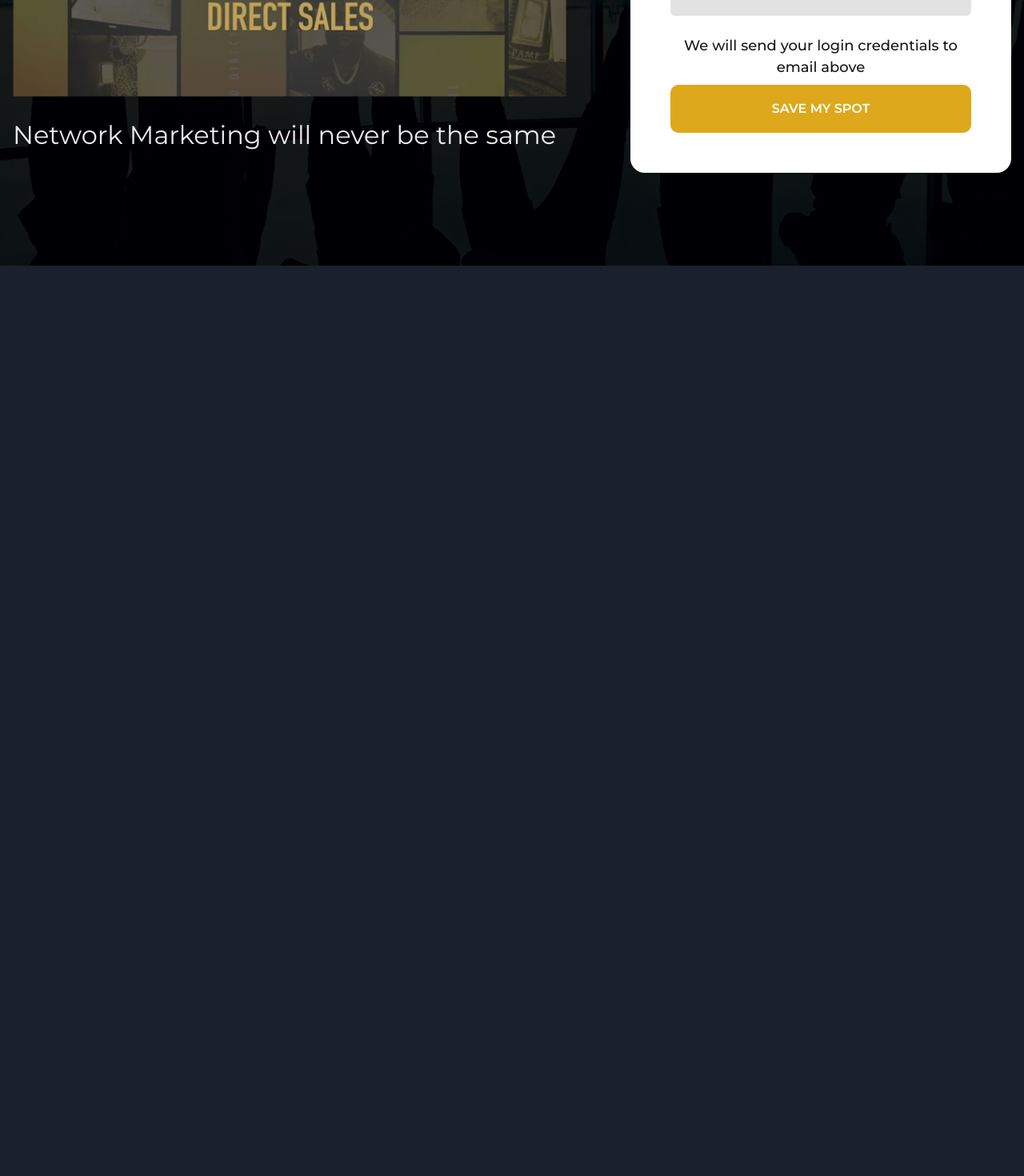
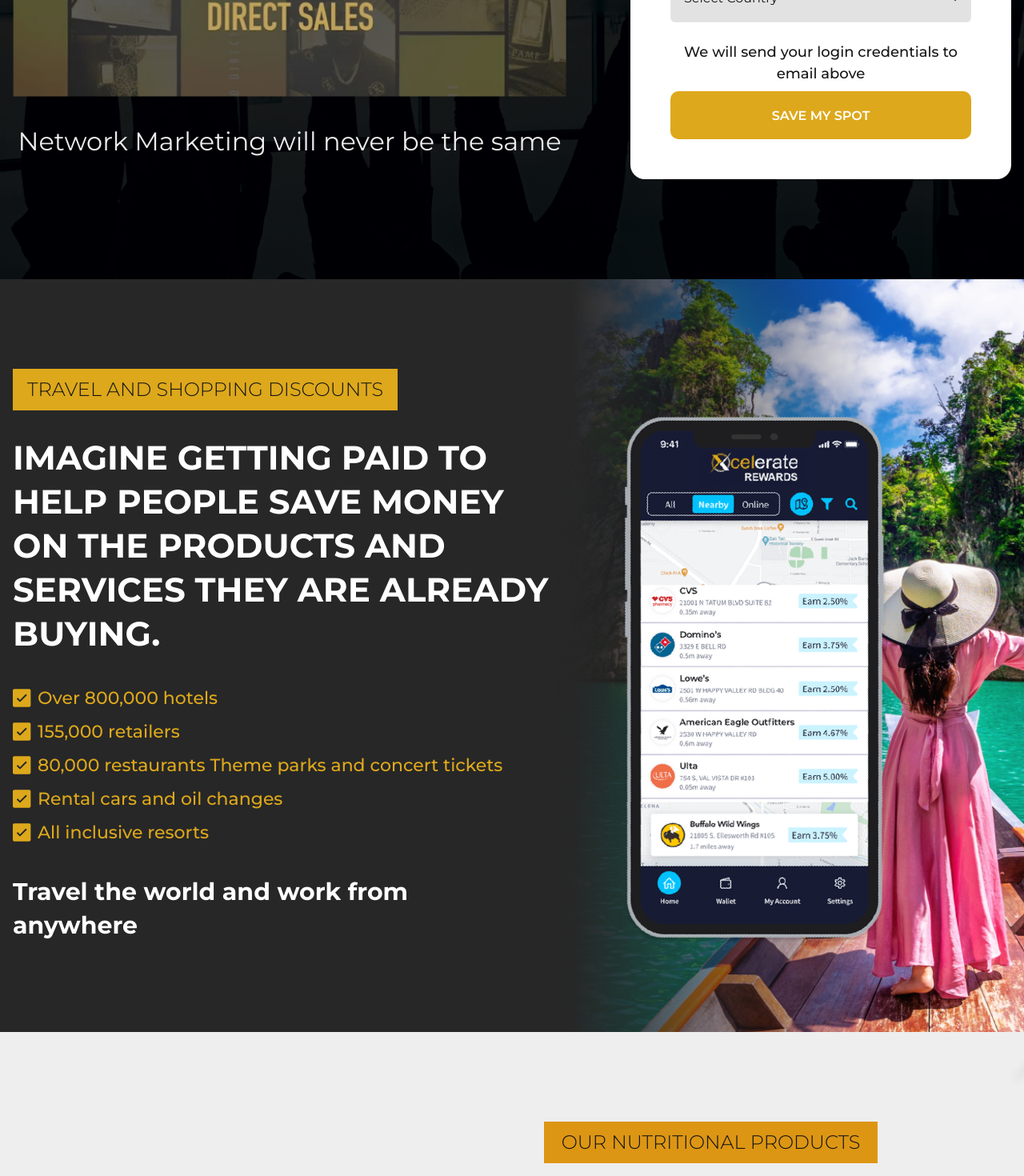
Before and after one commit to anamika-nandi/kula-app, a Next.js app: page / in a window 1280 px wide. Shown: the part 960-2430 px from the top of the page at 80% size. Before the commit the page ends 1292 px from the top, so only its background shows below. Built offline with nearby package versions, Linux system fonts and the light colour scheme.

Commit message:
refactor: Update Hero and TravelShoppSec components with Chakra UI styles and positioning

```diff
--- a/src/app/components/Hero.tsx
+++ b/src/app/components/Hero.tsx
@@ -90,7 +90,9 @@
                   />
                 </Box>
               </VStack>
-              <Text textStyle="heading4">{HOME.HERO.DESCRIPTION}</Text>
+              <Text textStyle="heading4" py="8" textAlign="center">
+                {HOME.HERO.DESCRIPTION}
+              </Text>
             </Box>
             <Box
               h="full"
--- a/src/app/components/TravelShoppSec.tsx
+++ b/src/app/components/TravelShoppSec.tsx
@@ -70,10 +70,10 @@
                 {HOME.TRAVEL.TRAVEL_DESCRIPTION}
               </Text>
             </VStack>
-            <Box bg="red">
+            <Box display={{ base: "none", md: "block" }}>
               <Image
-                height={680}
-                width={540}
+                height={560}
+                width={350}
                 src="/img/phone.png"
                 alt=" Product"
               />
--- a/src/app/page.tsx
+++ b/src/app/page.tsx
@@ -12,10 +12,10 @@
     <Box>
       <Navbar navigation={HOME.NAVIGATION} />
       <Hero />
-      {/* <TravelShoppSec /> */}
-      {/* <ProductSection />
+      <TravelShoppSec />
+      <ProductSection />
       <MetalSection />
-      <Footer /> */}
+      <Footer />
     </Box>
   );
 }
--- a/src/theme/foundations/textStyles.ts
+++ b/src/theme/foundations/textStyles.ts
@@ -20,7 +20,7 @@
   heading4: {
     fontSize: "32px",
     fontWeight: "normal",
-    lineHeight: "95px",
+    lineHeight: "auto",
   },
 
   "text-bg": {
```
